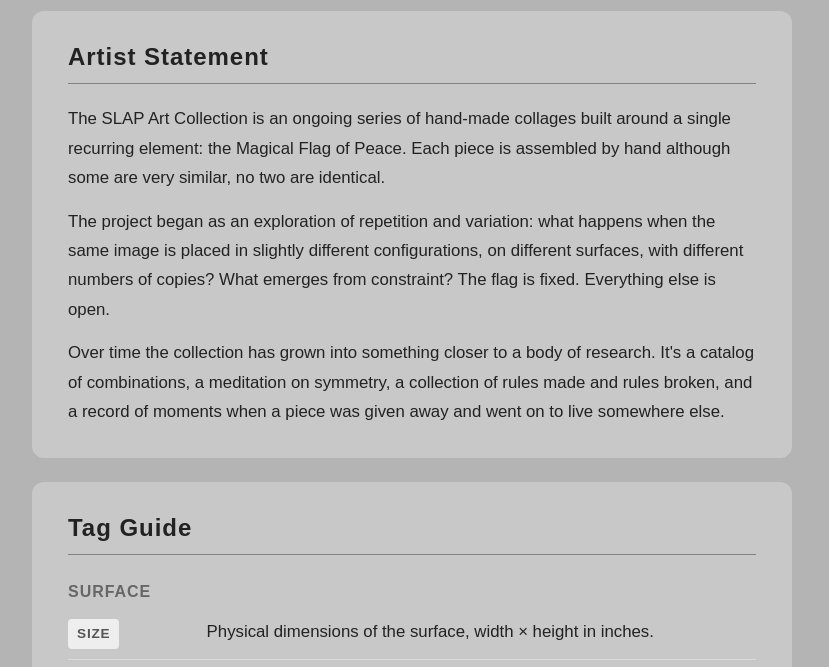
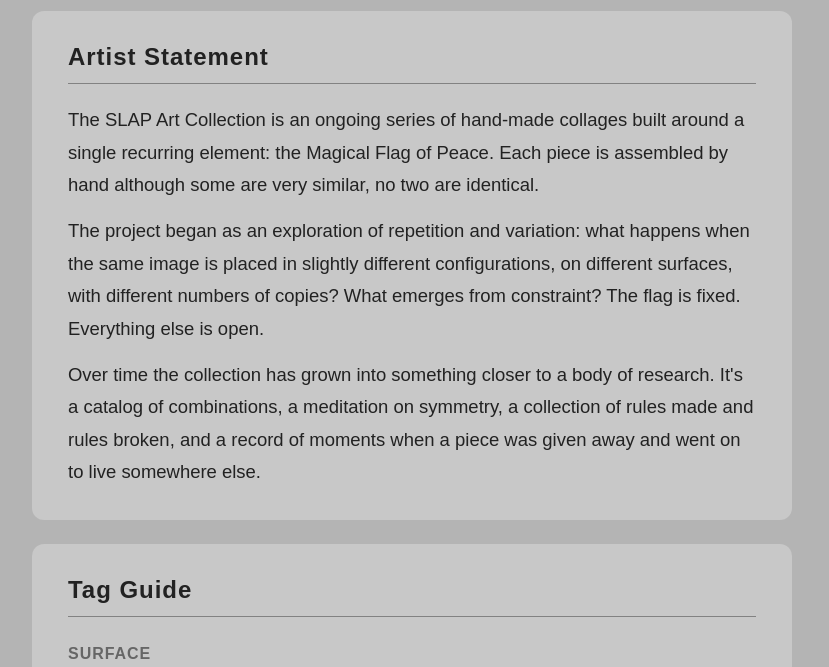
Before and after one commit to stephenjameskranz/stevie-slaps, a website: page about/index.html in a window 1280 px wide. Shown: the part 213-880 px from the top of the page, without its empty margins (228-1057 px from the left). Drawn offline with Linux system fonts and the light colour scheme; a web font is replaced by a local one.

Commit message:
About: main text weight 500 and 10% larger

```diff
--- a/about/index.html
+++ b/about/index.html
@@ -47,7 +47,8 @@
       border-bottom: 1px solid rgb(130,130,130);
     }
     .about-section p {
-      font-size: 1.05rem;
+      font-size: 1.155rem;
+      font-weight: 500;
       line-height: 1.75;
       color: var(--color-text);
       margin: 0 0 14px 0;
@@ -72,7 +73,8 @@
       vertical-align: top;
       padding: 10px 0;
       border-bottom: 1px solid var(--color-border);
-      font-size: 1.05rem;
+      font-size: 1.155rem;
+      font-weight: 500;
       line-height: 1.6;
       color: var(--color-text);
     }
```
